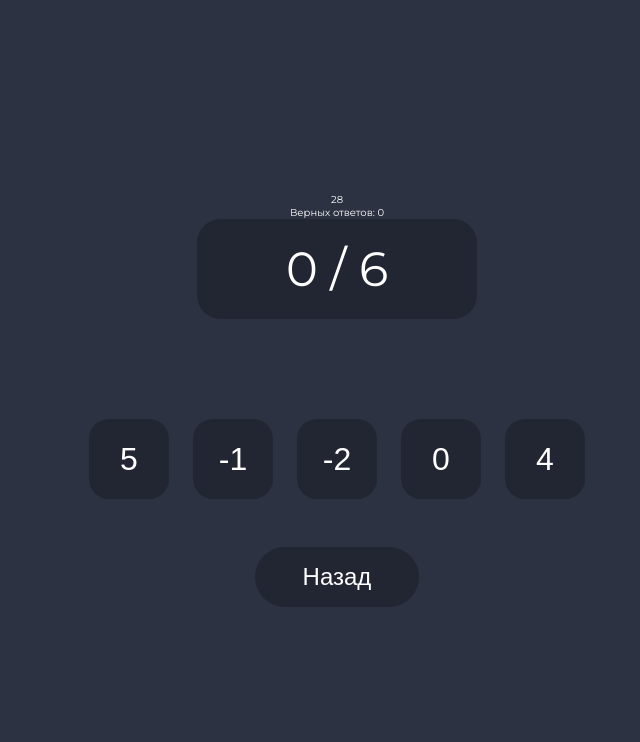
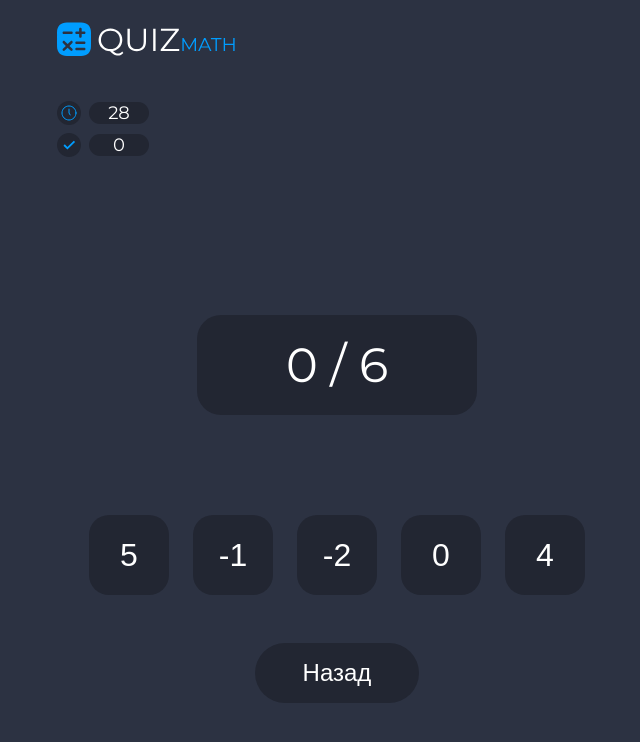
Before and after one commit to ShebalkovD/quizmath_react, a React (Vite) app: page / in a window 1280 px wide. Both pictures are taken after a click on the button "Начать". Shown: the top 742 px of the page, without its empty margins (303-943 px from the left). Built offline with nearby package versions, Linux system fonts and the light colour scheme.

Commit message:
Стилизация главной страницы

```diff
--- a/src/components/SectionMain/SectionMain.jsx
+++ b/src/components/SectionMain/SectionMain.jsx
@@ -1,6 +1,9 @@
 import React, { useEffect, useState } from "react"
 import Button from '../Button/Button.jsx'
 import classes from './SectionMain.module.css'
+import logo from '../../assets/logo.svg'
+import timeImg from '../../assets/time-dark.svg'
+import correctImg from '../../assets/correct-dark.svg'
 
 export default function SectionMain ({changeTab}) {
 
@@ -198,9 +201,19 @@ export default function SectionMain ({changeTab}) {
     }, [])
 
     return(
-        <section className="container">
-            <p>{time}</p>
-            <p>Верных ответов: {score}</p>
+        <section className="container" style={{justifyContent: 'start', padding: '2rem'}}>
+            <div className={classes.info_container}>
+                <img src={logo} alt="quizmath" className={classes.logo}/>
+                <p className={classes.info}>
+                    <img src={timeImg} className={classes.info_img}/>
+                    <span className={classes.info_text}>{time}</span>
+                </p>
+                <p className={classes.info}>
+                    <img src={correctImg} className={classes.info_img}/>
+                    <span className={classes.info_text}>{score}</span>
+                </p>
+            </div>
+
             <p className = {classes.question}>{currentQuestion.question}</p>
             <div className = {classes.answer_wrapper}>
                {currentQuestion.answers.map((value) => {
--- a/src/components/SectionMain/SectionMain.module.css
+++ b/src/components/SectionMain/SectionMain.module.css
@@ -62,3 +62,43 @@
     width: 100%;
     height: 100vh;
 }
+
+.info_container {
+    width: 100%;
+    margin-bottom: 15rem;
+}
+
+.logo {
+    display: block;
+    width: 18rem;
+    margin-bottom: 4.2rem;
+}
+
+.info {
+    display: flex;
+    align-items: center;
+    justify-content: start;
+
+    margin-bottom: 0.8rem;
+}
+
+.info_img {
+    display: block;
+    width: 2.4rem;
+    height: 2.4rem;
+}
+
+.info_text {
+    background-color: #222632;
+    border-radius: 20rem;
+    display: flex;
+    align-items: center;
+    justify-content: center;
+
+    font-size: 1.8rem;
+    color: #fff;
+    font-weight: 400;
+
+    margin-left: 0.8rem;
+    width: 6rem;
+}
--- a/src/index.css
+++ b/src/index.css
@@ -15,10 +15,7 @@ body {
     color: #fff;
     display: flex;
     justify-content: center;
-    align-items: center;
-    height: 100vh;
     margin: 0;
-    padding: 0;
 
     font-family: "Montserrat", serif;
     font-optical-sizing: auto;
@@ -27,7 +24,8 @@ body {
 }
 
 .container {
-    width: clamp(30rem, 100vw, 80rem);
+    width: clamp(30rem, 100vw, 60rem);
+    height: 100vh;
     display: flex;
     justify-content: center;
     flex-direction: column;
```
Also changed, not shown: src/assets/correct-dark.svg (added), src/assets/time-dark.svg (added).
